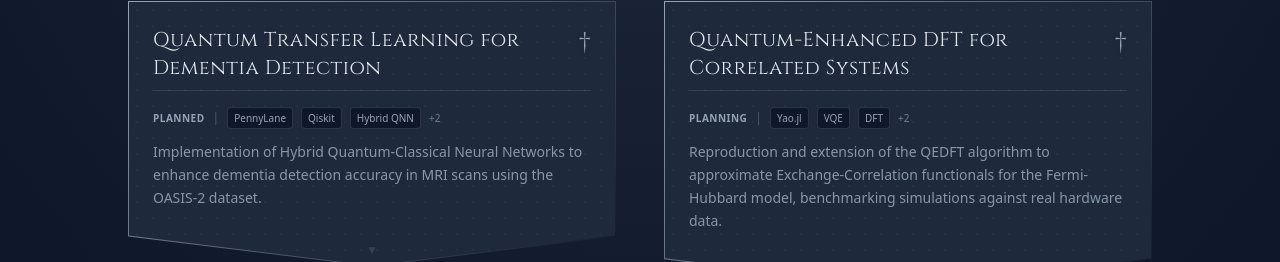
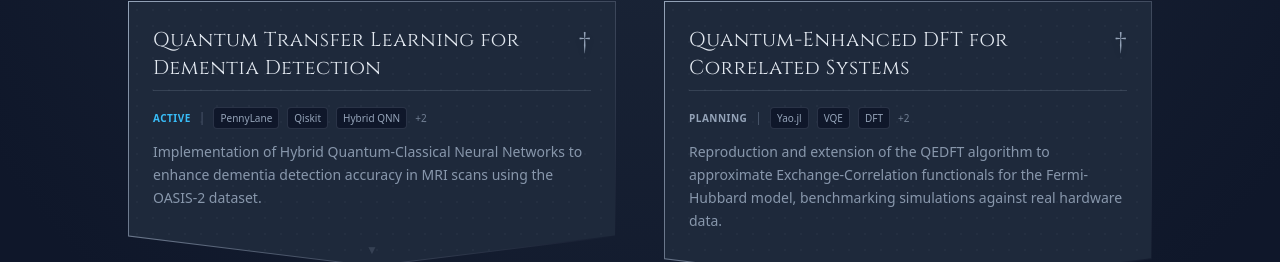
Before and after one commit to KaueMiziara/portfolio, an Angular app: page /research in a window 1280 px wide. Shown: the part 285-547 px from the top of the page. Built offline with nearby package versions, Linux system fonts and the light colour scheme; a web font is replaced by a local one.

Commit message:
refactor: update QML project status

```diff
--- a/src/app/core/data/lectures.data.ts
+++ b/src/app/core/data/lectures.data.ts
@@ -21,7 +21,7 @@ export const LECTURES_DATA: Project[] = [
       'Introduction to quantum computing concepts for Technical High School students in the Systems Development track.',
     tags: ['Outreach', 'High School', 'QML', 'Cryptography'],
     details: `<p>A conceptual overview of quantum mechanics without heavy math, focusing on interference and the potential of quantum computing to Machine Learning and Cryptography.</p>`,
-    link: { text: 'Check the Slides', url: '#' },
+    // link: { text: 'Check the Slides', url: '#' },
   },
   {
     id: 'rajesh-podcast',
--- a/src/app/core/data/research.data.ts
+++ b/src/app/core/data/research.data.ts
@@ -5,7 +5,7 @@ export const RESEARCH_DATA: Project[] = [
     id: 'qml-dementia-detection',
     title: 'Quantum Transfer Learning for Dementia Detection',
     type: 'R&D',
-    status: 'Planned',
+    status: 'Active',
     tags: ['PennyLane', 'Qiskit', 'Hybrid QNN', 'PyTorch', 'Medical Imaging'],
     summary:
       'Implementation of Hybrid Quantum-Classical Neural Networks to enhance dementia detection accuracy in MRI scans using the OASIS-2 dataset.',
```
